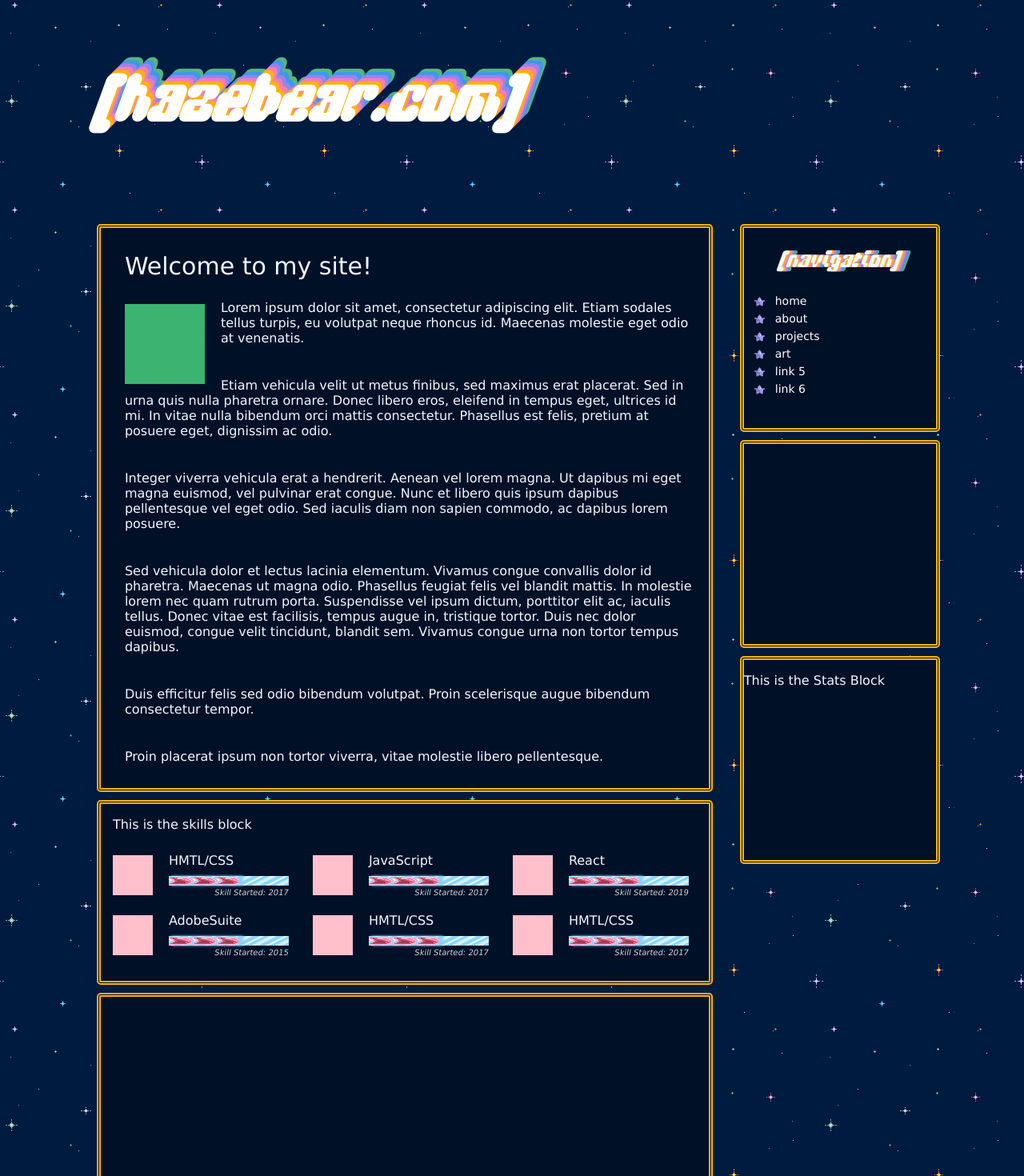
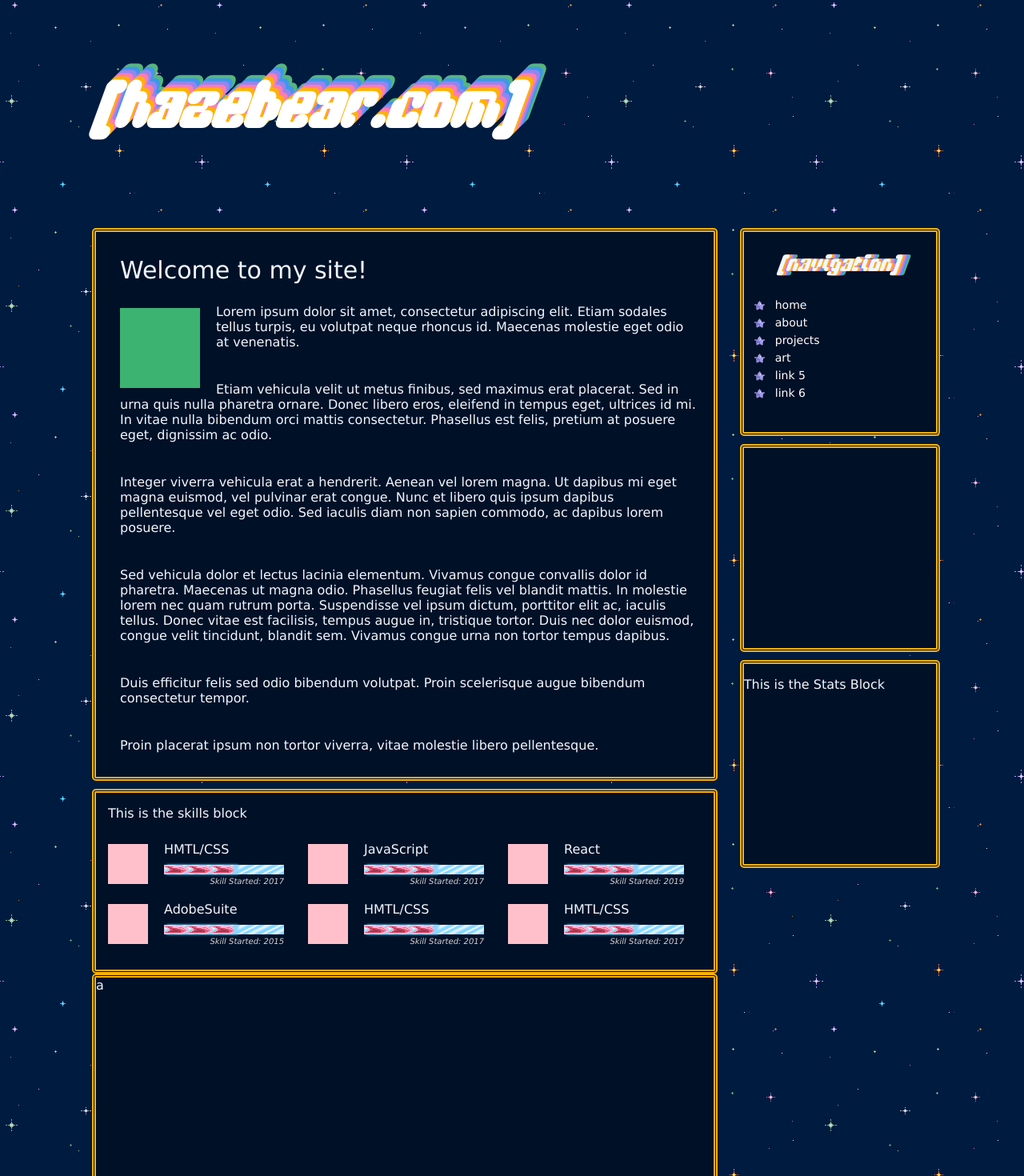
Before and after one commit to haze-bear/hazebear, a React (Create React App) app: page /home in a window 1280 px wide. Shown: the top 1470 px of the page at 80% size. Built offline with nearby package versions, Linux system fonts and the light colour scheme.

Commit message:
fixed home page being out of line with all other pages

```diff
--- a/src/App.css
+++ b/src/App.css
@@ -34,9 +34,8 @@
 }
 
 .main {
-  width: 770px;
+  width: 100%;
   grid-area: main;
-  justify-self: center;
 }
 
 .aside {
@@ -51,5 +50,4 @@
   border-radius: 5px;
   background-color: #001027;
   min-height: 250px;
-  margin-top: 10px;
 }
--- a/src/App.js
+++ b/src/App.js
@@ -1,8 +1,13 @@
 import React, { Component } from 'react';
-import { Outlet } from "react-router-dom";
+import { Outlet, Route, Routes } from "react-router-dom";
 import './App.css';
 
 // Components
+import Home from './components/home/home';
+import Projects from './components/projects/projects';
+import About from './components/about/about';
+import Art from './components/art/art';
+
 import Header from './components/header/header'
 import AsideBlock from './components/asideBlock/asideBlock'
 import Nav from './components/navigation/navigation'
@@ -24,7 +29,14 @@ class App extends Component {
 
         <Header />
 
-        <Outlet />
+        {/* <Outlet /> */}
+
+        <Routes>
+          <Route index path='/home' element={<Home />}/>
+          <Route path='/projects' element={<Projects />} />
+          <Route path='/about' element={<About />} />
+          <Route path='/art' element={<Art />} />
+        </Routes>
 
         {/*
         Aside RIGHT - Contains Navigation, Site Stats, And other links
--- /dev/null
+++ b/src/components/currentProjects/currentProjectCard.css
@@ -0,0 +1,3 @@
+.currentProjectCardContainer {
+    width: 100%;
+}
--- /dev/null
+++ b/src/components/currentProjects/currentProjectCard.js
@@ -0,0 +1,12 @@
+import React from 'react'
+import './currentProjectCard.css'
+
+export default function CurrentProjectCard() {
+    return (
+        <div className='currentProjectCardContainer block'>
+            <div className='currentProjectCardPH'>
+            a
+            </div>
+        </div>
+    )
+};
--- a/src/components/currentProjects/currentProjects.css
+++ b/src/components/currentProjects/currentProjects.css
@@ -0,0 +1,4 @@
+.currentProjects {
+    display: flex;
+    flex-flow: row;
+}
--- a/src/components/currentProjects/currentProjects.js
+++ b/src/components/currentProjects/currentProjects.js
@@ -1,9 +1,12 @@
 import React from 'react'
+import './currentProjects.css'
+
+import CurrentProjectCard from './currentProjectCard'
 
 function currentProjects() {
     return (
-        <div className='currentProjects block'>
-
+        <div className='currentProjects'>
+            <CurrentProjectCard />
         </div>
     )
 }
--- a/src/components/header/header.css
+++ b/src/components/header/header.css
@@ -4,8 +4,11 @@
     align-self: center;
     justify-self: center;
 
-    margin-top: 25px;
-    margin-bottom: 25px;
+    display: flex;
+    align-items: center;
+
+    min-height: 275px;
+    max-height: 275px;
 
     font-family: DigiBop-Italic;
     font-size: 36px;
--- a/src/components/mainBlock/mainBlock.css
+++ b/src/components/mainBlock/mainBlock.css
@@ -1,12 +1,3 @@
-.mainBlock {
-    border: 5px double #ffb108;
-    border-radius: 5px;
-    background-color: #001027;
-    min-height: 250px;
-    margin-top: 10px;
-    /* filter: drop-shadow(0 0 0.5rem #a996ec); */
-}
-
 .mainBlock p {
     padding: 10px;
     margin: 15px 10px 20px 20px;
--- a/src/components/mainBlock/mainBlock.js
+++ b/src/components/mainBlock/mainBlock.js
@@ -3,7 +3,7 @@ import './mainBlock.css'
 
 function MainBlock() {
     return (
-        <div className='mainBlock'>
+        <div className='mainBlock block'>
             <div className='titleHolder'>
                 <p>Welcome to my site!</p>
             </div>
--- a/src/components/navigation/navigation.css
+++ b/src/components/navigation/navigation.css
@@ -3,8 +3,6 @@
     border-radius: 5px;
     background-color: #001027;
     height: 250px ;
-    /* Aligns the Nav with Main Blocks - May need a better fix */
-    margin-top: 10px;
 }
 
 .navTitle {
```
Also changed, not shown: src/index.js (+15 -3 lines).
